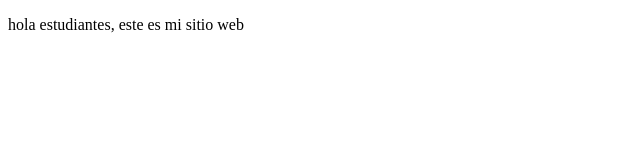
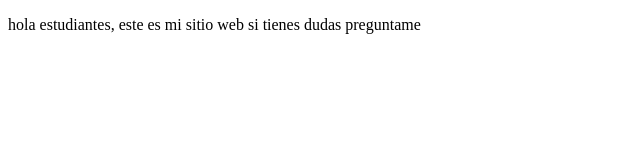
Before and after one commit to Cub3r0/proyectoDemoCursoPrework, a plain HTML site: page index.html in a window 1280 px wide. Shown: the whole page, without its empty margins (0-640 px from the left). Drawn offline with Linux system fonts and the light colour scheme.

Commit message:
first commit

```diff
--- a/index.html
+++ b/index.html
@@ -7,6 +7,6 @@
     <title>hola mundo</title>
 </head>
 <body>
-    <p>hola estudiantes, este es mi sitio web</p>
+    <p>hola estudiantes, este es mi sitio web si tienes dudas preguntame</p>
 </body>
 </html>
```
